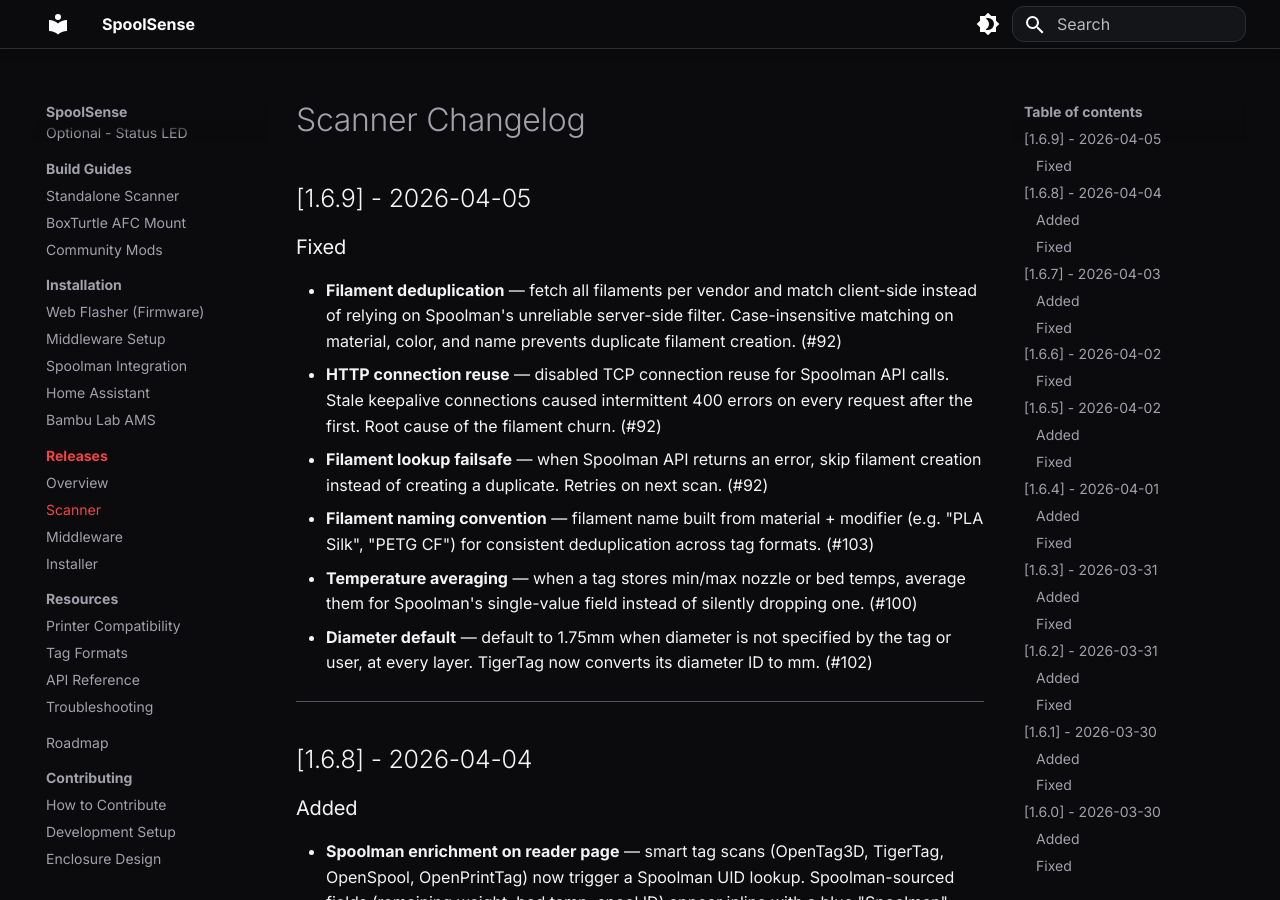
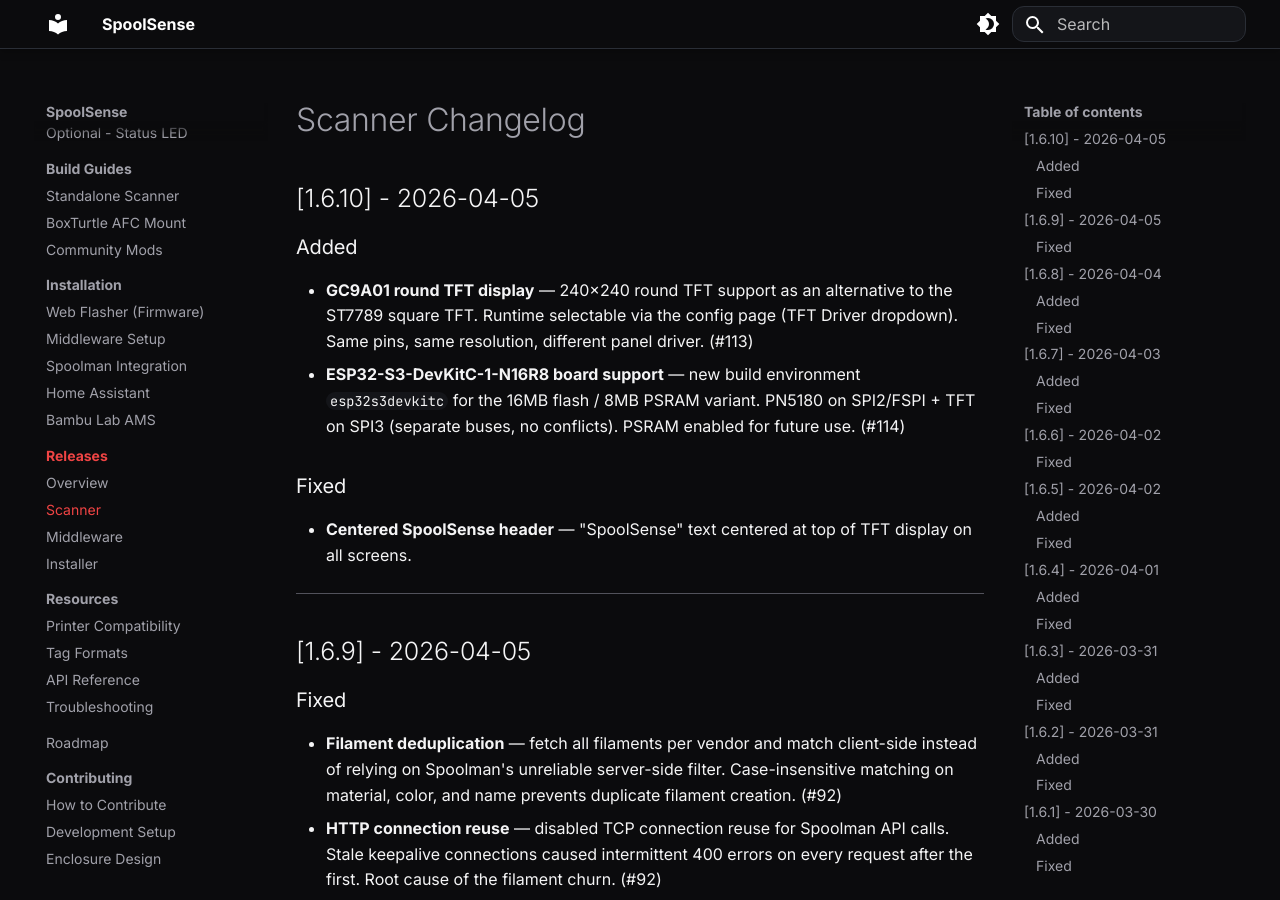
Before and after one commit to SpoolSense/spoolsense.org, an MkDocs documentation site: the page built from docs/releases/scanner.md, in a window 1280 px wide and 900 px high. Built offline with MkDocs 1.6.1 and Material for MkDocs 9.7.7, drawn with Linux system fonts in a browser that asks for light colours.

Commit message:
docs: sync scanner changelog + firmware from v1.6.10

```diff
--- a/docs/releases/scanner.md
+++ b/docs/releases/scanner.md
@@ -1,4 +1,17 @@
 # Scanner Changelog
+
+## [1.6.10] - 2026-04-05
+
+### Added
+
+- **GC9A01 round TFT display** — 240x240 round TFT support as an alternative to the ST7789 square TFT. Runtime selectable via the config page (TFT Driver dropdown). Same pins, same resolution, different panel driver. (#113)
+- **ESP32-S3-DevKitC-1-N16R8 board support** — new build environment `esp32s3devkitc` for the 16MB flash / 8MB PSRAM variant. PN5180 on SPI2/FSPI + TFT on SPI3 (separate buses, no conflicts). PSRAM enabled for future use. (#114)
+
+### Fixed
+
+- **Centered SpoolSense header** — "SpoolSense" text centered at top of TFT display on all screens.
+
+---
 
 ## [1.6.9] - 2026-04-05
 
```
Also changed, not shown: docs/installation/manifest.json, 2 other files.
